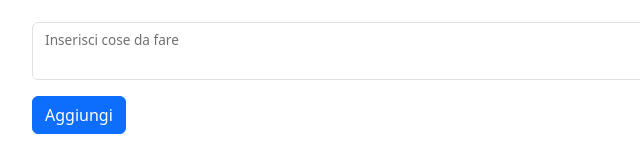
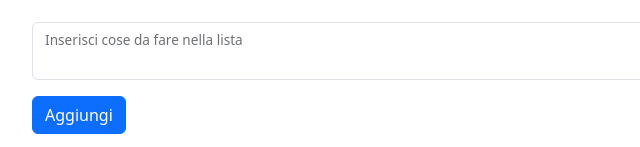
Before and after one commit to GinaTovarAlmario/vue-todolist, a plain HTML site: page index.html in a window 1280 px wide. Shown: the part 702-849 px from the top of the page, 50-690 px from the left. Drawn offline with nearby package versions, Linux system fonts and the light colour scheme.

Commit message:
bonus 1 completed

```diff
--- a/index.html
+++ b/index.html
@@ -32,11 +32,13 @@
                           </li>
                         </ul>
                     </div>
-                    <form class="form-floating mt-3 mb-3 w-75">
-                        <input type="text" class="form-control" id="floatingInputValue" v-model="newTodoContent" @keyup.enter="addNewTodoItem(newTodoContent)">
-                        <label for="floatingInputValue">Inserisci cose da fare</label>
-                    </form>
-                    <button class="btn btn-primary mb-3" @click="addNewTodoItem(newTodoContent)">Aggiungi</button>
+                    <div class="form-floating mb-3">
+                        <input type="text" class="form-control w-75" id="floatingInput" v-model="newTodoContent"
+                        @keyup.enter="addNewTodoItem(newTodoContent)">
+                        <label for="floatingInput">Inserisci cose da fare nella lista</label>
+                        <a class="btn btn-primary mt-3"
+                        @click="addNewTodoItem(newTodoContent)">Aggiungi</a>
+                    </div>
                 </div>
             </div>
         </main>
--- a/js/script.js
+++ b/js/script.js
@@ -92,7 +92,6 @@ createApp({
             console.log(`l'elemento ${todoItemIndex} è stato eliminato!`);
         },
         addNewTodoItem(content){
-
             // ho un array di oggetti con due proprietà
             this.todoList.push({text:content, isDone:false});
             this.clearTodoInput();
```
